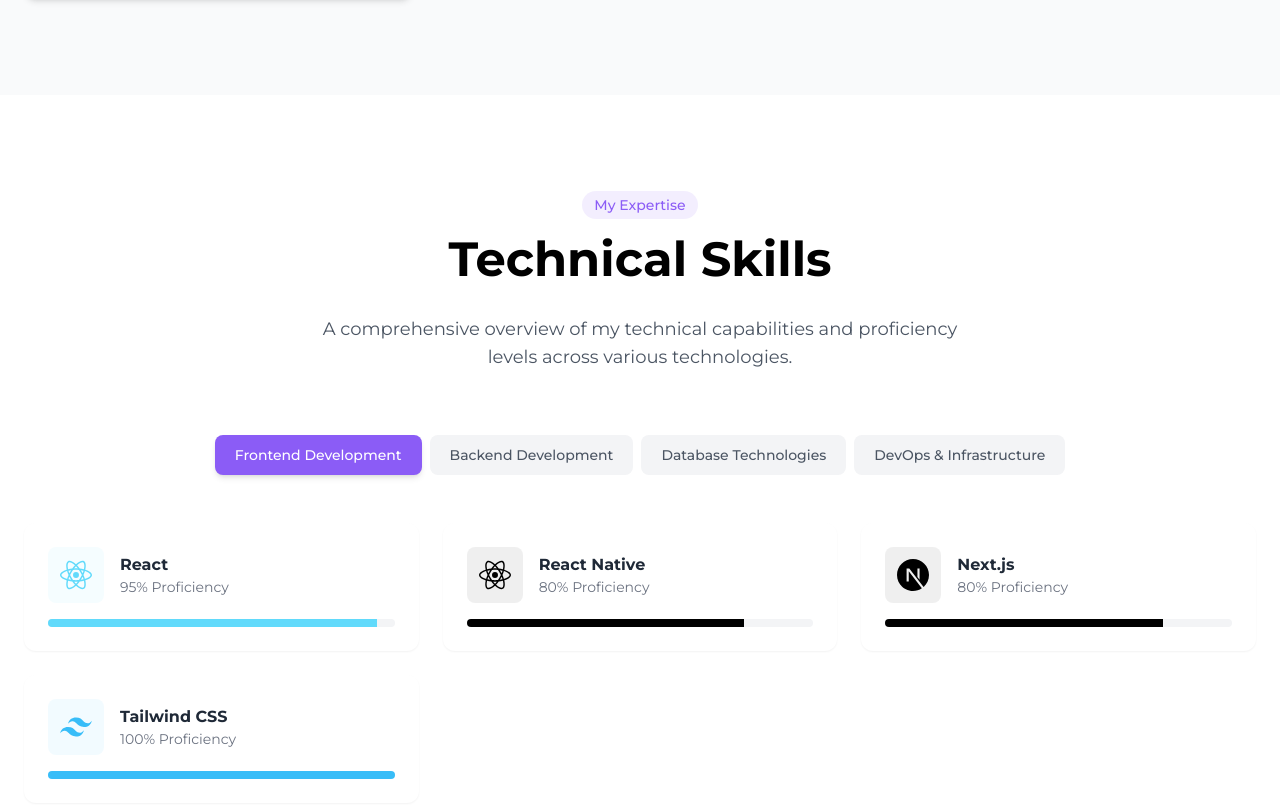
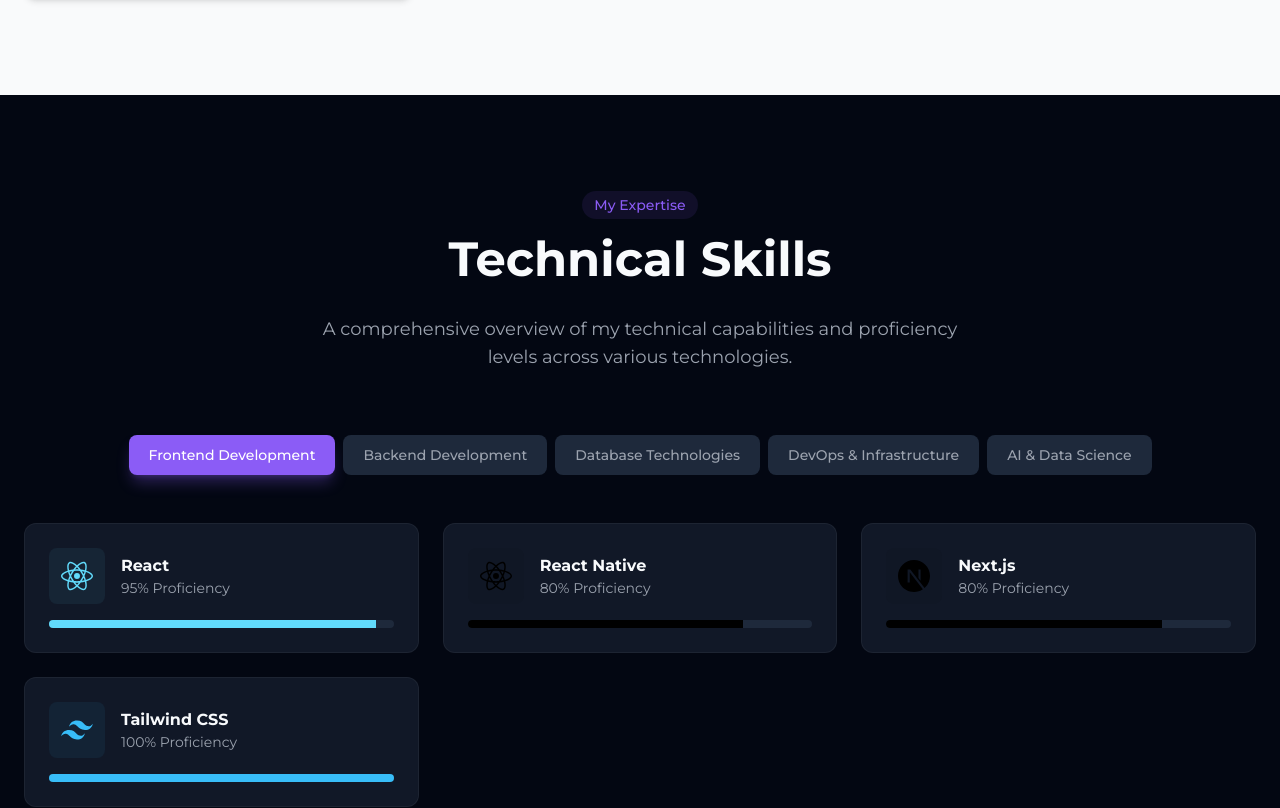
Before and after one commit to kculz/kudzai-portifolio, a React (Vite) app: page / in a window 1280 px wide. Shown: the part 3613-4421 px from the top of the page. Built offline with nearby package versions, Linux system fonts and the light colour scheme.

Commit message:
feat(skills): add Django, PostgreSQL, and AI skills

```diff
--- a/src/components/Skills.jsx
+++ b/src/components/Skills.jsx
@@ -14,7 +14,10 @@
   SiKubernetes,
   SiRedis,
   SiTerraform,
-  SiGithubactions
+  SiGithubactions,
+  SiDjango,
+  SiPostgresql,
+  SiOpenai
 } from "react-icons/si";
 import { FaDigitalOcean } from "react-icons/fa";
 import { RiTailwindCssFill } from "react-icons/ri";
@@ -91,6 +94,12 @@
         icon: <SiLaravel size={32} />,
         color: "#FF2D20",
       },
+      {
+        name: 'Django',
+        percentage: 75,
+        icon: <SiDjango size={32} />,
+        color: "#092E20",
+      },
     ]
   },
   {
@@ -114,6 +123,12 @@
         percentage: 85,
         icon: <SiRedis size={32} />,
         color: "#DC382D",
+      },
+      {
+        name: 'PostgreSQL',
+        percentage: 85,
+        icon: <SiPostgresql size={32} />,
+        color: "#336791",
       },
     ]
   },
@@ -145,12 +160,30 @@
         color: "#2088FF",
       },
     ]
+  },
+  {
+    id: 'ai',
+    title: 'AI & Data Science',
+    skills: [
+      {
+        name: 'Artificial Intelligence',
+        percentage: 80,
+        icon: <SiOpenai size={32} />,
+        color: "#412991",
+      },
+      {
+        name: 'Machine Learning',
+        percentage: 75,
+        icon: <SiPython size={32} />,
+        color: "#3776AB",
+      }
+    ]
   }
 ];
 
 const SkillCard = ({ skill }) => {
   return (
-    <div className="group p-6 bg-white rounded-xl shadow-sm hover:shadow-md transition-all duration-300">
+    <div className="group p-6 bg-dark-card border border-white/5 rounded-xl hover:border-primary/50 hover:shadow-lg hover:shadow-primary/10 transition-all duration-300">
       <div className="flex items-center gap-4 mb-4">
         <div
           className="p-3 rounded-lg transition-all duration-300"
@@ -162,12 +195,12 @@
           {skill.icon}
         </div>
         <div>
-          <h3 className="font-bold text-gray-800">{skill.name}</h3>
-          <p className="text-sm text-gray-500">{skill.percentage}% Proficiency</p>
+          <h3 className="font-bold text-light">{skill.name}</h3>
+          <p className="text-sm text-gray-400">{skill.percentage}% Proficiency</p>
         </div>
       </div>
 
-      <div className="h-2 w-full bg-gray-100 rounded-full overflow-hidden">
+      <div className="h-2 w-full bg-slate-800 rounded-full overflow-hidden">
         <div
           className="h-full transition-all duration-700 ease-out"
           style={{
@@ -184,14 +217,14 @@
   const [activeTab, setActiveTab] = useState('frontend');
 
   return (
-    <section id="skills" className="py-24 px-6 bg-white">
+    <section id="skills" className="py-24 px-6 bg-dark text-light">
       <div className="max-w-7xl mx-auto">
         <div className="mb-16 text-center">
           <span className="inline-block py-1 px-3 rounded-full bg-primary/10 text-primary text-sm font-medium mb-4">
             My Expertise
           </span>
-          <h2 className="text-4xl md:text-5xl font-bold mb-8">Technical Skills</h2>
-          <p className="text-lg text-gray-600 max-w-2xl mx-auto">
+          <h2 className="text-4xl md:text-5xl font-bold mb-8 text-light">Technical Skills</h2>
+          <p className="text-lg text-gray-400 max-w-2xl mx-auto">
             A comprehensive overview of my technical capabilities and proficiency levels across various technologies.
           </p>
         </div>
@@ -204,8 +237,8 @@
               onClick={() => setActiveTab(category.id)}
               className={`px-5 py-2.5 rounded-lg text-sm font-medium transition-all ${
                 activeTab === category.id
-                  ? 'bg-primary text-white shadow-md'
-                  : 'bg-gray-100 text-gray-600 hover:bg-gray-200'
+                  ? 'bg-primary text-white shadow-lg shadow-primary/30'
+                  : 'bg-slate-800 text-gray-400 hover:bg-slate-700'
               }`}
             >
               {category.title}
```
